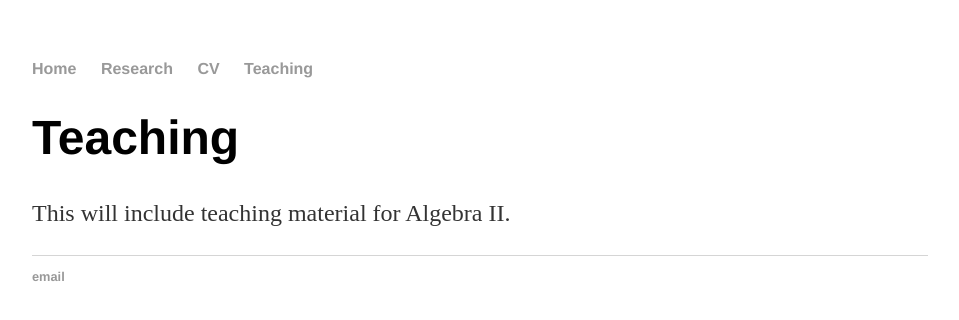
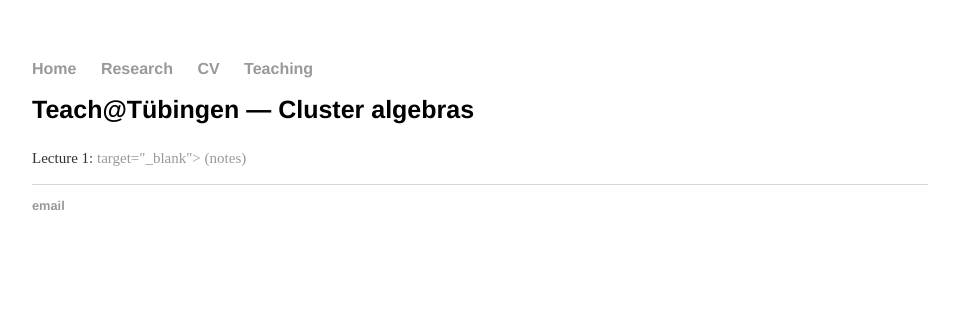
Before and after one commit to jon-m-wilson/jon-m-wilson.github.io, a Jekyll site: the page built from teaching/index.html, in a window 1280 px wide. Shown: the top 320 px of the page, without its empty margins (160-1119 px from the left). Built offline with Jekyll 4.4.1, drawn with Linux system fonts in a browser that asks for light colours.

Commit message:
Update index.html

```diff
--- a/teaching/index.html
+++ b/teaching/index.html
@@ -3,5 +3,12 @@ layout: default
 title: Teaching
 ---
 
-<h1>{{ page.title }}</h1>
-<body> <p> This will include teaching material for Algebra II.</p> </body>
+<h1 style="font-size:25px;>{{ page.title }}</h1>
+<body>
+
+<p><h1 style="font-size:20px;">Teach@T&uumlbingen &mdash; Cluster algebras</h1></p>
+
+<p style="font-size:15px;">Lecture 1:
+	<a href="http://jon-m-wilson.github.io/cv/JonathanWilsonCV-18.pdf"> target="_blank"> (notes) </a></p>
+
+</body>
```
